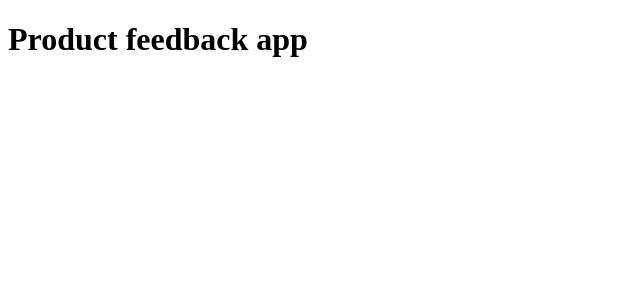
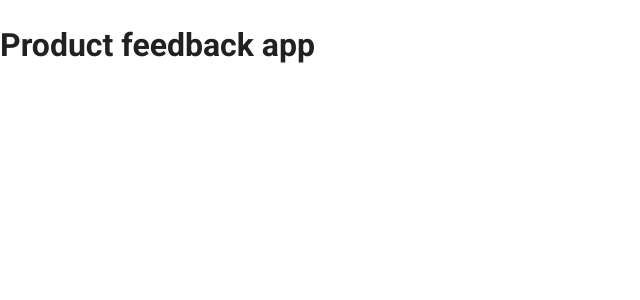
Before and after one commit to agrajy10/product-feedback-app-v2-frontend, a Next.js app: page / in a window 1280 px wide. Shown: the top 300 px of the page, without its empty margins (0-640 px from the left). Built offline with nearby package versions, Linux system fonts and the light colour scheme.

Commit message:
mui setup

```diff
--- a/package.json
+++ b/package.json
@@ -9,6 +9,11 @@
     "lint": "next lint"
   },
   "dependencies": {
+    "@emotion/react": "^11.10.5",
+    "@emotion/styled": "^11.10.5",
+    "@mui/icons-material": "^5.10.9",
+    "@mui/material": "^5.10.12",
+    "@next/font": "^13.0.2",
     "eslint": "8.26.0",
     "eslint-config-next": "13.0.2",
     "next": "13.0.2",
--- a/pages/_app.js
+++ b/pages/_app.js
@@ -1,5 +1,21 @@
+import Head from "next/head";
+
+import { ThemeProvider } from "@mui/material/styles";
+import CssBaseline from "@mui/material/CssBaseline";
+import theme from "../theme";
+
 function MyApp({ Component, pageProps }) {
-  return <Component {...pageProps} />;
+  return (
+    <>
+      <Head>
+        <meta name="viewport" content="initial-scale=1, width=device-width" />
+      </Head>
+      <ThemeProvider theme={theme}>
+        <CssBaseline />
+        <Component {...pageProps} />
+      </ThemeProvider>
+    </>
+  );
 }
 
 export default MyApp;
--- /dev/null
+++ b/theme.js
@@ -0,0 +1,19 @@
+import { Roboto } from "@next/font/google";
+import { createTheme } from "@mui/material/styles";
+import { red } from "@mui/material/colors";
+
+export const roboto = Roboto({
+  weight: ["300", "400", "500", "700"],
+  subsets: ["latin"],
+  display: "swap",
+  fallback: ["Helvetica", "Arial", "sans-serif"],
+});
+
+// Create a theme instance.
+const theme = createTheme({
+  typography: {
+    fontFamily: roboto.style.fontFamily,
+  },
+});
+
+export default theme;
```
Also changed, not shown: 1 other file (tests, documents, lock files or other folders).
